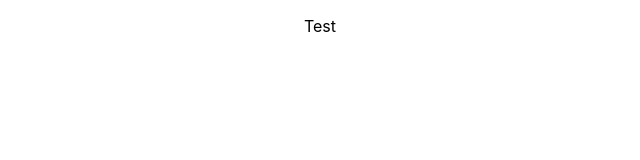
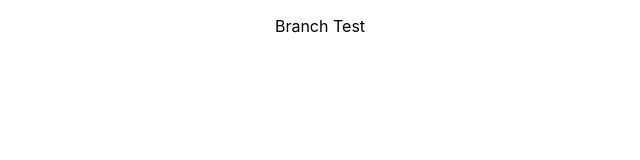
Before and after one commit to BrandonMGH/Keystone_Hotel-, a React (Create React App) app: page / in a window 1280 px wide. Shown: the top 160 px of the page, without its empty margins (320-960 px from the left). Built offline with nearby package versions, Linux system fonts and the light colour scheme.

Commit message:
testing Git Branch

```diff
--- a/src/App.js
+++ b/src/App.js
@@ -4,7 +4,7 @@ import './App.css';
 function App() {
   return (
     <div className="App">
-     <p>Test</p>
+     <p>Branch Test </p>
     </div>
   );
 }
```
